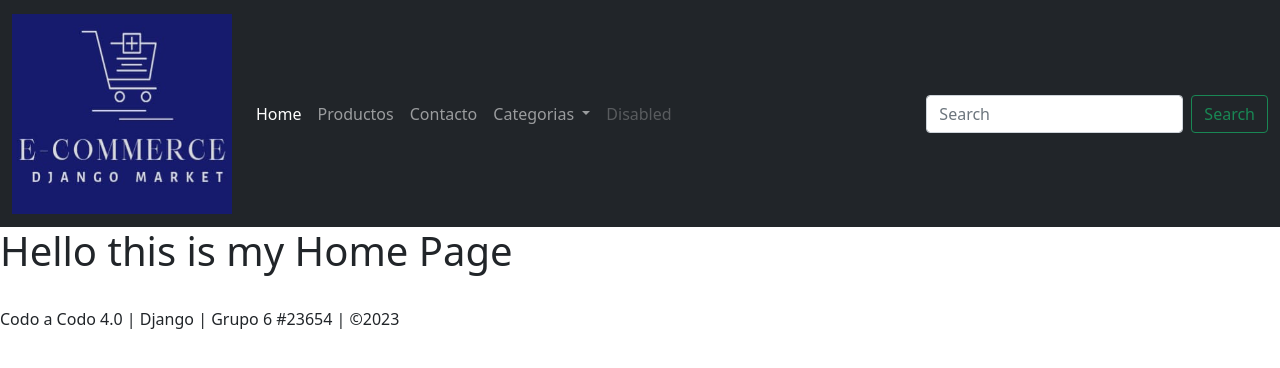
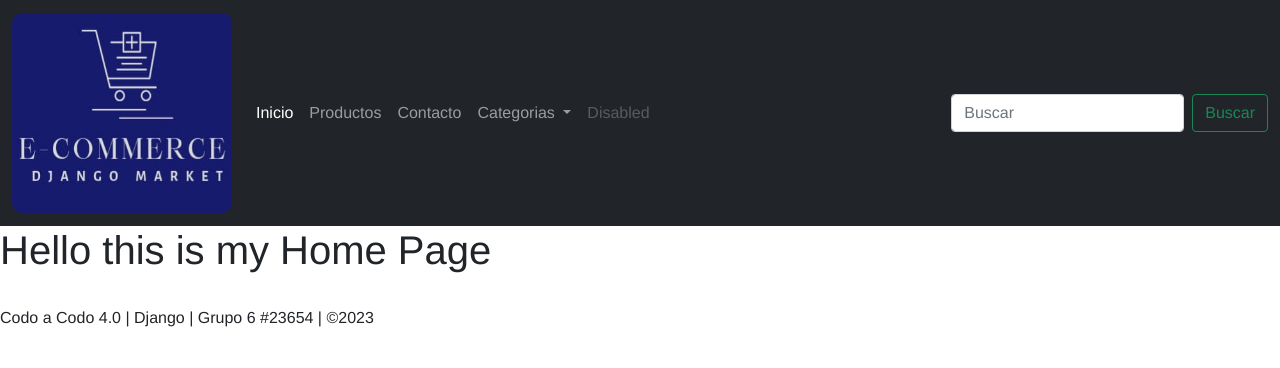
Before and after one commit to DiegoGomezcor4/proyectodjango, a Django app: page / in a window 1280 px wide. Shown: the top 368 px of the page. Run offline with Django 4.2, Linux system fonts and the light colour scheme.

Commit message:
border radious al logo

```diff
--- a/core/static/css/style.css
+++ b/core/static/css/style.css
@@ -1,35 +1,10 @@
-*{
+* {
     margin: 0;
     padding: 0;
     box-sizing: border-box;
     font-family: 'Franklin Gothic Medium', 'Arial Narrow', Arial, sans-serif;
 }
 
-body {
-    background-color: rgb(239, 239, 193);
+.logo {
+    border-radius: 10px; /* Puedes ajustar el valor según tus preferencias */
 }
-
-header {
-    position: fixed;
-    width: 100%;
-    height: 80px;
-    background-color: rgb(81, 27, 0);
-    display: flex;
-    justify-content: space-around;
-    align-items: center;
-}
-
-.navbar ul {
-    list-style: none;
-    display: flex;
-}
-
-.navbar ul li a {
-    margin: 0px 0px 0px 10px;
-    color: rgb(251, 198, 118);
-    text-decoration: none;
-}
-
-.navbar ul li a:hover {
-    color: white;
-}
--- a/core/templates/master.html
+++ b/core/templates/master.html
@@ -4,10 +4,11 @@
   <head>
     <meta charset="UTF-8" />
     <meta name="viewport" content="width=device-width, initial-scale=1.0" />
-    <!-- <link rel="stylesheet" href="{% static 'css/style.css' %}" /> -->
+    <!-- ver porque no funciona bootstrap static -->
     <!-- <link rel="stylesheet" href="{% static 'css/boostrap.min.css' %}" /> -->
     <!-- Bootstrap CSS -->
     <link href="https://cdn.jsdelivr.net/npm/bootstrap@5.0.2/dist/css/bootstrap.min.css" rel="stylesheet" integrity="sha384-EVSTQN3/azprG1Anm3QDgpJLIm9Nao0Yz1ztcQTwFspd3yD65VohhpuuCOmLASjC" crossorigin="anonymous">
+    <link rel="stylesheet" href="{% static 'css/style.css' %}"/>
     {% block extra_css %}{% endblock %}
 
     <title>{% block title %} {% endblock %}</title>
@@ -27,7 +28,7 @@
       <nav class="navbar navbar-expand-lg navbar-dark bg-dark">
         <div class="container-fluid">
           <a class="navbar-brand" href="{% url 'home' %}">
-            <img src="{% static 'img/logo2.jpeg' %}" alt="" width="220" height="200" class="d-inline-block align-text-top">
+            <img class="logo" src="{% static 'img/logo2.jpeg' %}" alt="" width="220" height="200" class="d-inline-block align-text-top">
           </a>
           <button class="navbar-toggler" type="button" data-bs-toggle="collapse" data-bs-target="#navbarSupportedContent" aria-controls="navbarSupportedContent" aria-expanded="false" aria-label="Toggle navigation">
             <span class="navbar-toggler-icon"></span>
@@ -35,7 +36,7 @@
           <div class="collapse navbar-collapse" id="navbarSupportedContent">
             <ul class="navbar-nav me-auto mb-2 mb-lg-0">
               <li class="nav-item">
-                <a class="nav-link active" aria-current="page" href="{% url 'home' %}">Home</a>
+                <a class="nav-link active" aria-current="page" href="{% url 'home' %}">Inicio</a>
               </li>
               <li class="nav-item">
                 <a class="nav-link" href="{% url 'product' %}">Productos</a>
@@ -59,8 +60,8 @@
               </li>
             </ul>
             <form class="d-flex">
-              <input class="form-control me-2" type="search" placeholder="Search" aria-label="Search">
-              <button class="btn btn-outline-success" type="submit">Search</button>
+              <input class="form-control me-2" type="search" placeholder="Buscar" aria-label="Search">
+              <button class="btn btn-outline-success" type="submit">Buscar</button>
             </form>
           </div>
         </div>
```
